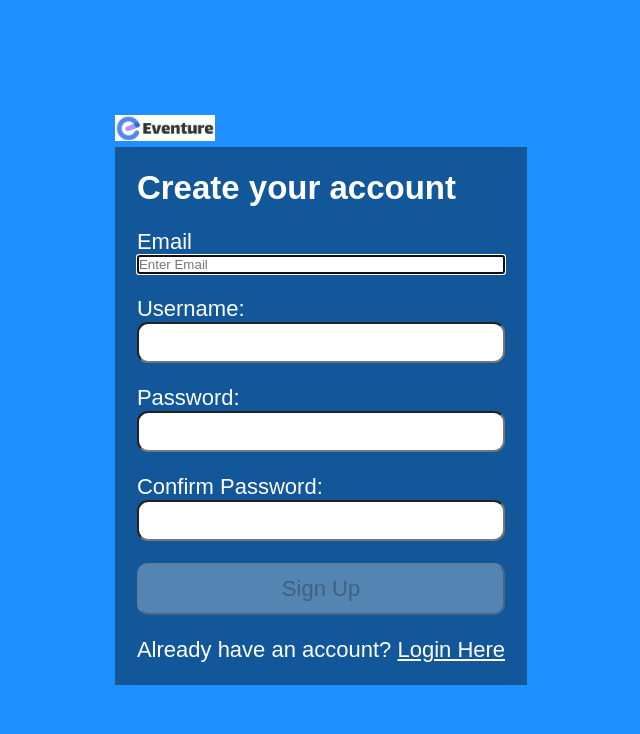
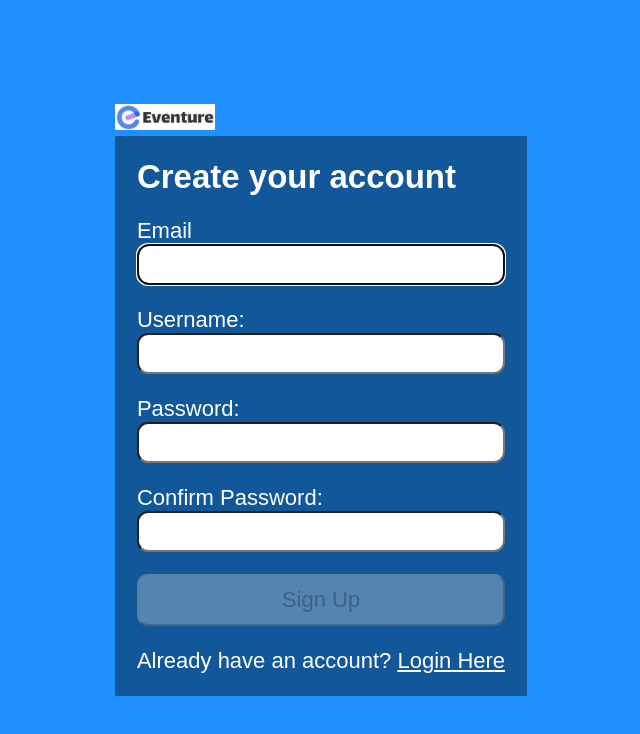
Before and after one commit to beckylakes/lp-events-platform, a React (Vite) app in the folder client/: page /signup in a window 1280 px wide. Shown: the top 734 px of the page, without its empty margins (319-959 px from the left). Built offline with nearby package versions, Linux system fonts and the light colour scheme.

Commit message:
More cleanup/unifying code for SignUp - changed navigation to login for user journey

```diff
--- a/client/src/components/SignUp.jsx
+++ b/client/src/components/SignUp.jsx
@@ -81,8 +81,8 @@ const SignUp = () => {
     postUser(username, email, password)
       .then(({ user, msg }) => {
         // New user created
-        console.log(msg, "here");
-        navigate("/");
+        console.log(msg);
+        navigate("/login");
         setSuccess(true);
         setEmail("");
         setUsername("");
@@ -134,7 +134,6 @@ const SignUp = () => {
               id="email"
               ref={userRef}
               autoComplete="off"
-              placeholder="Enter Email"
               required
               onChange={(e) => setEmail(e.target.value)}
               aria-invalid={validEmail ? "false" : "true"}
--- a/client/src/index.css
+++ b/client/src/index.css
@@ -48,6 +48,7 @@ a, a:visited {
 }
 
 input[type="text"],
+input[type="email"],
 input[type="password"],
 button,
 textarea {
```
